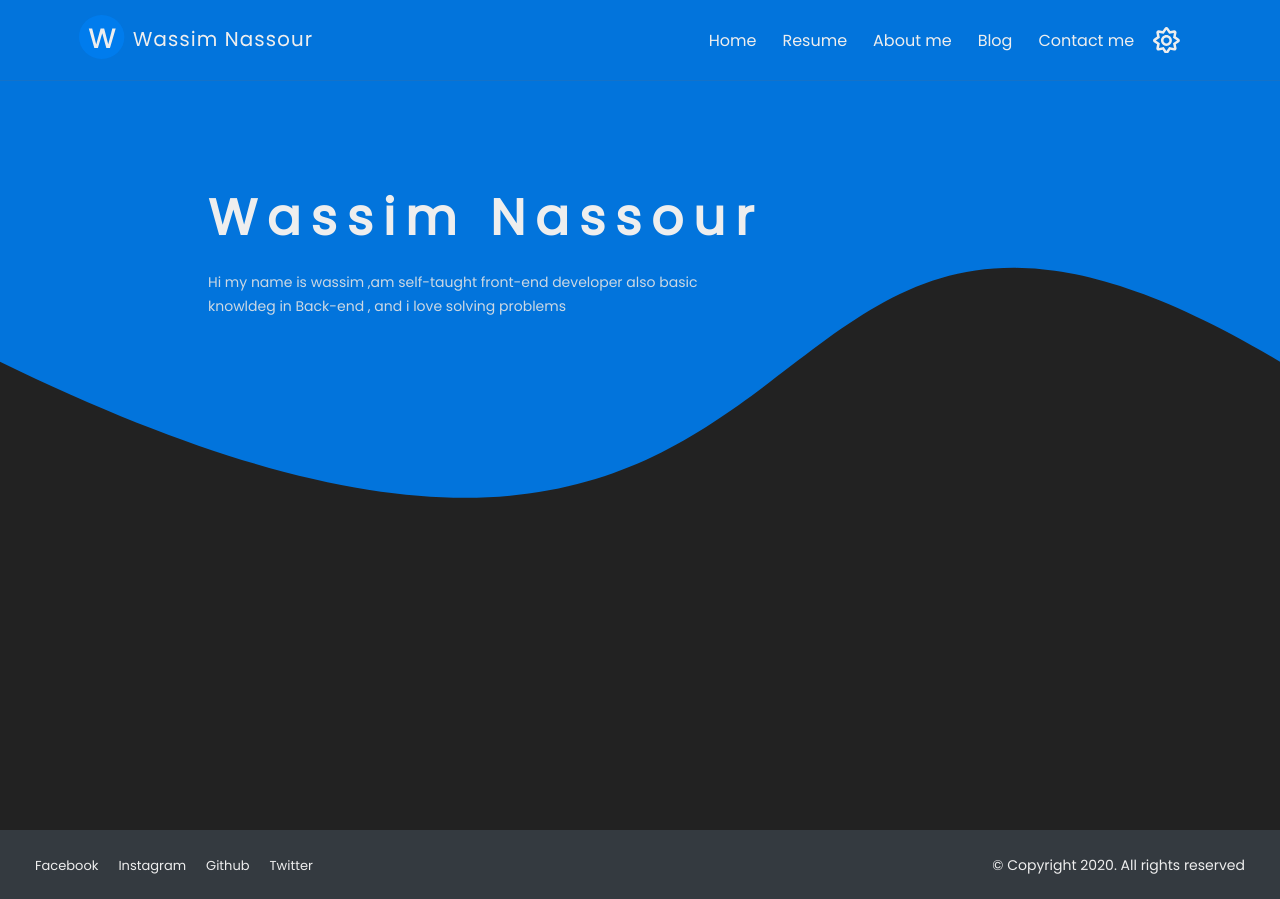
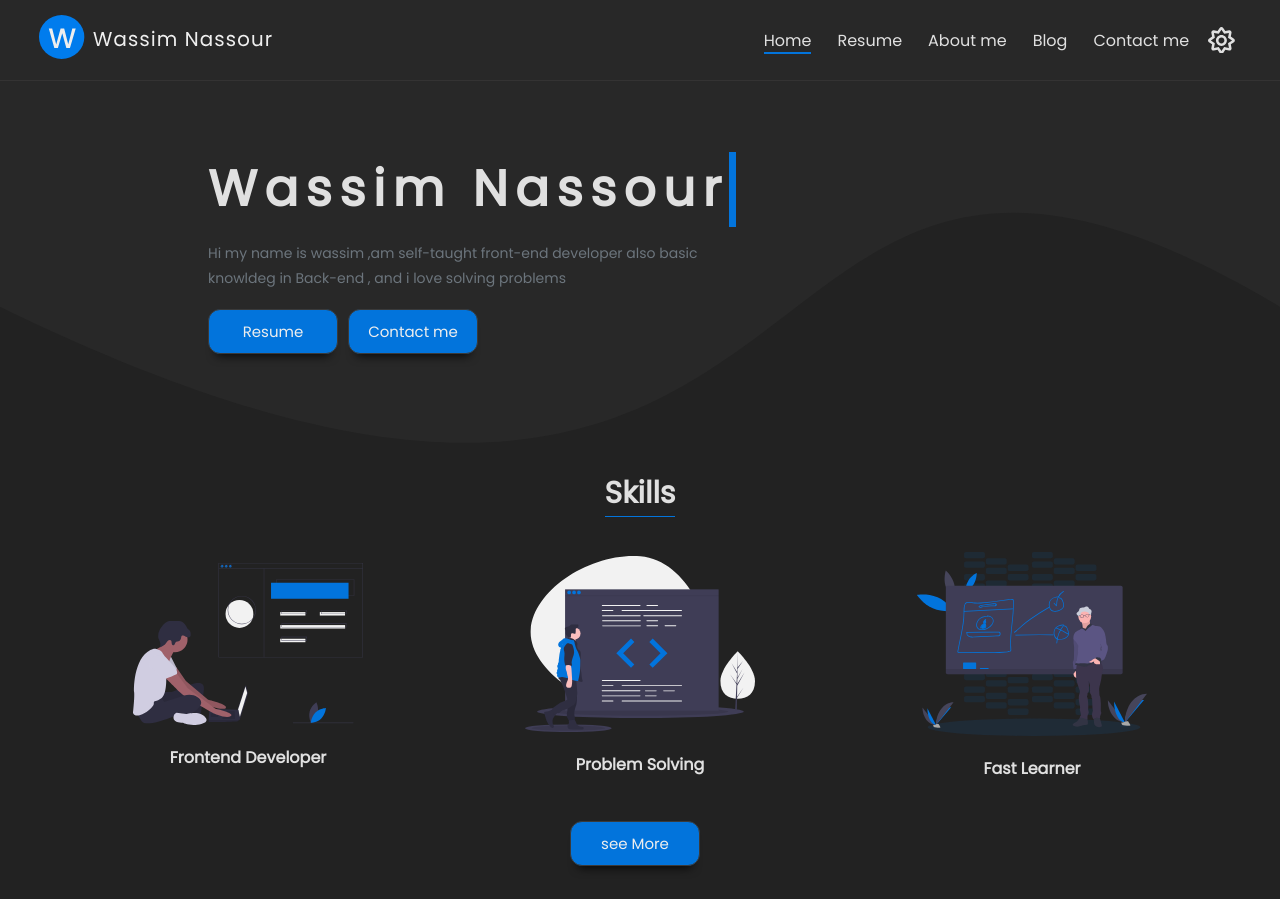
Before and after one commit to wassimnassour/wassim-portfolio, a Gatsby site: page / in a window 1280 px wide. Shown: the top 899 px of the page. Built offline with nearby package versions, Linux system fonts and the light colour scheme; Gatsby itself is replaced by a stand-in of ours.

Commit message:
add Skills section and Make some changes in header and home content

```diff
--- /dev/null
+++ b/src/components/customButton/customButton.jsx
@@ -0,0 +1,11 @@
+import React from "react";
+import { ButtonWrapper } from "./customButton.style";
+export const CustomButton = ({ content, color, url }) => {
+  return (
+    <ButtonWrapper to={url} color={color}>
+      {content}
+    </ButtonWrapper>
+  );
+};
+
+export default CustomButton;
--- /dev/null
+++ b/src/components/customButton/customButton.style.js
@@ -0,0 +1,42 @@
+import styled, { css } from "styled-components";
+import { Link } from "gatsby";
+export const blueButton = css`
+  background-color: ${({ theme }) => theme.color__primary};
+  border: 1.3px solid #3a3a3a;
+
+  color: ${({ theme }) => theme.color__white};
+`;
+
+export const BlackButton = css`
+  background-color: #212121;
+  color: white;
+`;
+
+const cheeckColor = props => {
+  if (props.color === "blue") {
+    return blueButton;
+  }
+  return BlackButton;
+};
+export const ButtonWrapper = styled(Link)`
+  display: block;
+  text-align: center;
+  text-decoration: none;
+  font-weight: 400;
+
+  min-width: 130px;
+  margin: 1rem;
+  font-size: 1.5rem;
+  box-shadow: 0 10px 10px -8px rgba(0, 0, 0, 0.78);
+  border-radius: 1.2rem;
+  padding: 1rem 1rem;
+  margin-left: 0;
+  &:hover {
+    /* background-color: ${({ theme }) => theme.color__primary}; */
+    color: white;
+    transform: scale(1.02) translateY(-0.1rem);
+    transition: transform 0.2s ease-out;
+    background:${({ theme }) => theme.color__primary__2};
+  }
+  ${cheeckColor}
+`;
--- a/src/components/header/header.jsx
+++ b/src/components/header/header.jsx
@@ -42,24 +42,15 @@ const Header = ({ theme, toggleTheme }) => {
   ));
   return (
     <NavBarContainer fixed={fixed ? 1 : 0} path={path ? 1 : 0}>
-      <NavBarWrapper>
+      <NavBarWrapper fixed={fixed ? 1 : 0}>
         <LogoWrapper>
           <A to="/">
-            {path && !fixed ? (
-              <img src={LogoDark} alt="logo" />
-            ) : (
-              <img src={theme === "light" ? LogoWhite : LogoDark} alt="logo" />
-            )}
+            <img src={theme === "light" ? LogoWhite : LogoDark} alt="logo" />
           </A>
         </LogoWrapper>
         <NavLinksWrapper>
           <ul>{linkTemplet}</ul>
-          <ThemeButton
-            className="button"
-            onClick={toggleTheme}
-            path={path ? 1 : 0}
-            fixed={fixed ? 1 : 0}
-          >
+          <ThemeButton className="button" onClick={toggleTheme}>
             <FaRegSun />
           </ThemeButton>
         </NavLinksWrapper>
--- a/src/components/header/header.style.js
+++ b/src/components/header/header.style.js
@@ -23,13 +23,12 @@ export const NavBarWrapper = styled.div`
   color: ${({ theme }) => theme.color__white};
   display: flex;
   align-items: center;
-  height: 10vh;
-  padding: 2rem;
+  height: ${({ fixed }) => (fixed ? "7.2vh" : "10vh")};
+  padding: 2rem 0;
 `;
 
 export const LogoWrapper = styled.div`
   font-size: 1.5rem;
-  padding-left: 2rem;
   height: 5rem;
   @media (max-width: ${({ theme }) => theme.breakpoint_lg}) {
     font-size: 1.5rem;
@@ -40,7 +39,6 @@ export const NavLinksWrapper = styled.div`
   display: flex;
   align-items: center;
   height: 6rem;
-  padding-right:3.5rem;
   ul {
     display: flex;
     align-items: center;
@@ -48,24 +46,22 @@ export const NavLinksWrapper = styled.div`
       list-style: none;
       margin: 1.3rem;
       font-size: 1.5rem;
-      .active{
-       border-bottom: 2px solid ${({ theme }) => theme.color__primary};
-
+      .active {
+        border-bottom: 2px solid ${({ theme }) => theme.color__primary};
       }
-
     }
   }
-
-
-  /* @media (max-width: ${({ theme }) => theme.breakpoint_lg}) {
-    display: none;
-  } */
 `;
 
 export const A = styled(Link)`
   text-decoration: none;
-  color: ${({ path, fixed, theme }) =>
-    path ? theme.color__white : path && fixed ? theme.color__text : ""};
+  /* color: ${({ path, fixed, theme }) =>
+    path && fixed
+      ? theme.color__text
+      : path
+      ? theme.color__white
+      : theme.color__text}; */
+      color:${({ theme }) => theme.color__text};
   font-size: 1.6rem;
   font-weight: 400;
 `;
@@ -73,12 +69,14 @@ export const A = styled(Link)`
 export const ThemeButton = styled.button`
   background: transparent;
   border: none;
-  color: ${({ path, fixed, theme }) =>
+  /* color: ${({ path, fixed, theme }) =>
     path && fixed
       ? theme.color__text
       : path
       ? theme.color__white
-      : theme.color__text};
+      : theme.color__text}; */
+      color:${({ theme }) => theme.color__text};
+
   font-size: 4.3rem;
 
   display: flex;
--- a/src/components/index.js
+++ b/src/components/index.js
@@ -2,5 +2,18 @@ import Header from "./header/header";
 import Footer from "./footer/footer";
 import Layout from "./layout/layout";
 import Main from "./mainContainer/mainContainer";
-import HomeContent from "./homeContent/homeContent";
-export { Header, Footer, Layout, Main, HomeContent };
+import HomeContent from "./landing/home/homeContent";
+import CustomButton from "./customButton/customButton";
+import Skills from "./landing/skills/skills";
+import { Title } from "./utilityStyle";
+
+export {
+  Header,
+  Footer,
+  Layout,
+  Main,
+  HomeContent,
+  CustomButton,
+  Skills,
+  Title,
+};
--- a/src/components/homeContent/homeContent.jsx
+++ b/src/components/landing/home/homeContent.jsx
@@ -1,4 +1,5 @@
 import React from "react";
+import { CustomButton } from "../../index";
 import { HeaderContainer, ButtonWrapper } from "./homeContent.style";
 
 const HomeContent = () => {
@@ -12,7 +13,9 @@ const HomeContent = () => {
         >
           <path
             d="M0.00,49.98 C231.09,125.81 149.26,-43.91 500.00,49.98 L513.26,152.45 L0.00,150.00 Z"
-            style={{ stroke: "none", fill: "#0274dc" }}
+            style={{
+              stroke: "none",
+            }}
           ></path>
         </svg>
       </div>
@@ -25,8 +28,8 @@ const HomeContent = () => {
           knowldeg in Back-end , and i love solving problems
         </span>
         <ButtonWrapper>
-          {/* <Button content={"Resume"} url={"resume"} color="blue" /> */}
-          {/* <Button content={"Contact me"} url={"contact"} color="blue" /> */}
+          <CustomButton content={"Resume"} url={"resume"} color="blue" />
+          <CustomButton content={"Contact me"} url={"contact"} color="blue" />
         </ButtonWrapper>
       </div>
     </HeaderContainer>
--- a/src/components/homeContent/homeContent.style.js
+++ b/src/components/landing/home/homeContent.style.js
@@ -1,14 +1,4 @@
-import styled, { keyframes } from "styled-components";
-// const typing = keyframes`
-//     from { width: 0 }
-//     to { width: 63% }
-//   `;
-
-// /* The typewriter cursor effect */
-// const blink_caret = keyframes`
-//     from, to { border-color: transparent }
-//     60% { border-color: #007bff}
-//   `;
+import styled from "styled-components";
 
 export const HeaderContainer = styled.section`
   width: 72%;
@@ -16,7 +6,7 @@ export const HeaderContainer = styled.section`
   // justify-content: center;
   align-items: center;
   display: flex;
-  height: 36vh;
+  height: 37vh;
   h1 {
     border-right: 0.15em solid ${({ theme }) =>
       theme.color__primary}; /* The typwriter cursor */
@@ -25,14 +15,12 @@ export const HeaderContainer = styled.section`
     letter-spacing: 0.15em; /* Adjust as needed */
 
     font-size: 5rem;
-    letter-spacing: 1rem;
-    margin-bottom: .5rem;
-    color: ${({ theme }) => theme.color__white};
+    margin-bottom: 0.5rem;
+    color: ${({ theme }) => theme.color__text};
     display: inline-block;
   }
   h2 {
     font-size: 1rem;
-
     letter-spacing: 0.1rem;
     margin-bottom: 1rem;
     display: inline-block;
@@ -44,25 +32,25 @@ export const HeaderContainer = styled.section`
     font-weight: 400;
     font-style: normal;
     line-height: 1.75em;
-    // color:${({ theme }) => theme.color__sub__text};
-    color:#e4e4e4e4;
-    margin: .89rem 0;
-}
-.svg{
-      height: 70rem;
+    color: ${({ theme }) => theme.color__gray};
+    margin: 0.89rem 0;
+  }
+  .svg {
+    height: 70rem;
     overflow: hidden;
     position: absolute;
-    top: -105px;
+    top: -160px;
     left: 0;
     width: 100%;
     z-index: -69;
     transform: rotate(180deg);
-  svg{
-  display:block;
+
+      display: block;
+      path {
+        fill: ${({ theme }) => theme.color__svg};
+      }
+    }
   }
-}
-
-}
 `;
 
 export const ButtonWrapper = styled.div`
--- /dev/null
+++ b/src/components/landing/skills/skills.jsx
@@ -0,0 +1,46 @@
+import React from "react";
+import { useStaticQuery, graphql } from "gatsby";
+import { Title, CustomButton } from "../../index";
+import { SkillsContainer } from "./skills.style";
+const Skills = () => {
+  const data = useStaticQuery(graphql`
+    {
+      problem: file(relativePath: { eq: "problemsolving.svg" }) {
+        name
+        publicURL
+      }
+      frontend: file(relativePath: { eq: "frontend.svg" }) {
+        name
+        publicURL
+      }
+      learning: file(relativePath: { eq: "learning.svg" }) {
+        name
+        publicURL
+      }
+    }
+  `);
+  console.log(data);
+
+  return (
+    <SkillsContainer>
+      <Title>Skills</Title>
+      <div className="skills">
+        <div className="skill">
+          <img src={data.frontend.publicURL} alt={data.frontend.name} />
+          <h2>Frontend Developer</h2>
+        </div>
+        <div className="skill">
+          <img src={data.problem.publicURL} alt={data.problem.name} />
+          <h2>Problem Solving</h2>
+        </div>{" "}
+        <div className="skill">
+          <img src={data.learning.publicURL} alt={data.learning.name} />
+          <h2>Fast Learner</h2>
+        </div>
+      </div>
+      <CustomButton content="see More" color="blue" utl="/resume" />
+    </SkillsContainer>
+  );
+};
+
+export default Skills;
--- /dev/null
+++ b/src/components/landing/skills/skills.style.js
@@ -0,0 +1,40 @@
+import styled from "styled-components";
+
+export const SkillsContainer = styled.section`
+  height: auto;
+
+  margin: 2rem 0;
+
+  padding: 2rem;
+  display: flex;
+  flex-direction: column;
+  justify-content: center;
+  align-items: center;
+  h1 {
+    font-size: 3rem;
+    border-bottom: 1.6px solid ${({ theme }) => theme.color__primary};
+    display: inline-block;
+  }
+  .skills {
+    display: flex;
+    margin: 0 2rem;
+    justify-content: space-between;
+    align-items: center;
+    .skill {
+      width: 30%;
+      display: flex;
+      flex-direction: column;
+      justify-content: center;
+      align-items: center;
+      padding: 1rem;
+      h2 {
+        font-size: 1.6rem;
+        margin: 2rem;
+      }
+      img {
+        width: 73%;
+        height: 80%;
+      }
+    }
+  }
+`;
--- /dev/null
+++ b/src/components/utilityStyle.js
@@ -0,0 +1,3 @@
+import styled from "styled-components";
+
+export const Title = styled.h1``;
--- a/src/pages/index.jsx
+++ b/src/pages/index.jsx
@@ -1,10 +1,11 @@
 import React from "react";
-import { Layout, HomeContent } from "../components/index";
+import { Layout, HomeContent, Skills } from "../components/index";
 
 export default function Home() {
   return (
     <Layout>
       <HomeContent />
+      <Skills />
     </Layout>
   );
 }
--- a/src/theme.js
+++ b/src/theme.js
@@ -8,6 +8,7 @@ export const darkTheme = {
   color__text: "#EEEE",
   color__sub__text: "#eee",
   color__footer: "#343a40",
+  color__svg: "#2b2b2bba",
 
   // breakpoint
   breakpoint_xs: 0,
@@ -19,6 +20,8 @@ export const darkTheme = {
 };
 
 export const lightTheme = {
+  color__svg: "#e2e2e2",
+
   color__white: "#EEE",
   color__gray: "#6c757d",
   color__footer: "#007bff",
```
Also changed, not shown: src/images/frontend.svg (added), src/images/image.png (deleted), src/images/imageAboutCode.svg (deleted), src/images/learning.svg (added), src/images/problemsolving.svg (added).
